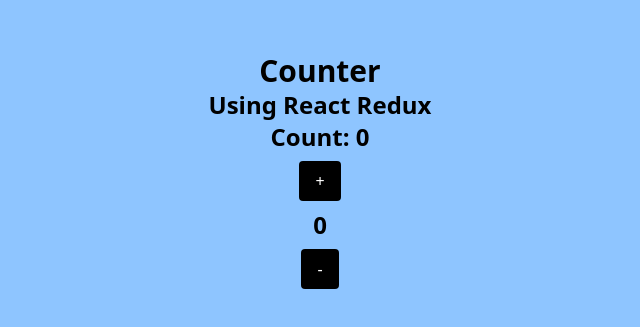
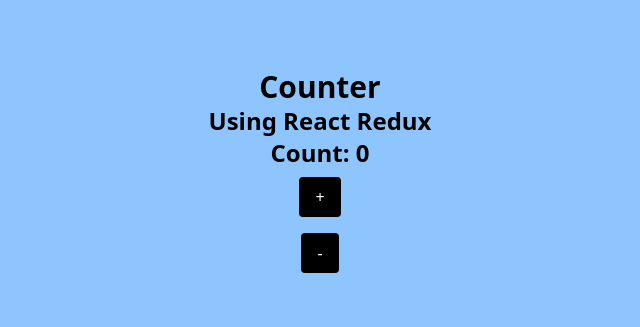
Before and after one commit to Afeshedy/React-3, a React (Vite) app: page / in a window 1280 px wide. Shown: the part 225-552 px from the top of the page, without its empty margins (320-960 px from the left). Built offline with nearby package versions, Linux system fonts and the light colour scheme.

Commit message:
Updated project 11

```diff
--- a/src/Counter.jsx
+++ b/src/Counter.jsx
@@ -19,7 +19,7 @@ function Counter() {
       <h1 className='text-2xl font-bold text-center'>Using React Redux</h1>
       <h1 className='text-2xl font-bold text-center'>Count: {count}</h1>
         <button onClick={() => dispatch(Increment())}>+</button>
-        <span className='text-2xl font-bold'> {count}  </span>
+        {/* <span className='text-2xl font-bold'> {count}  </span> */}
         <button onClick={() => dispatch(Decrement())}>-</button>
       </h1>
     </div>
```
